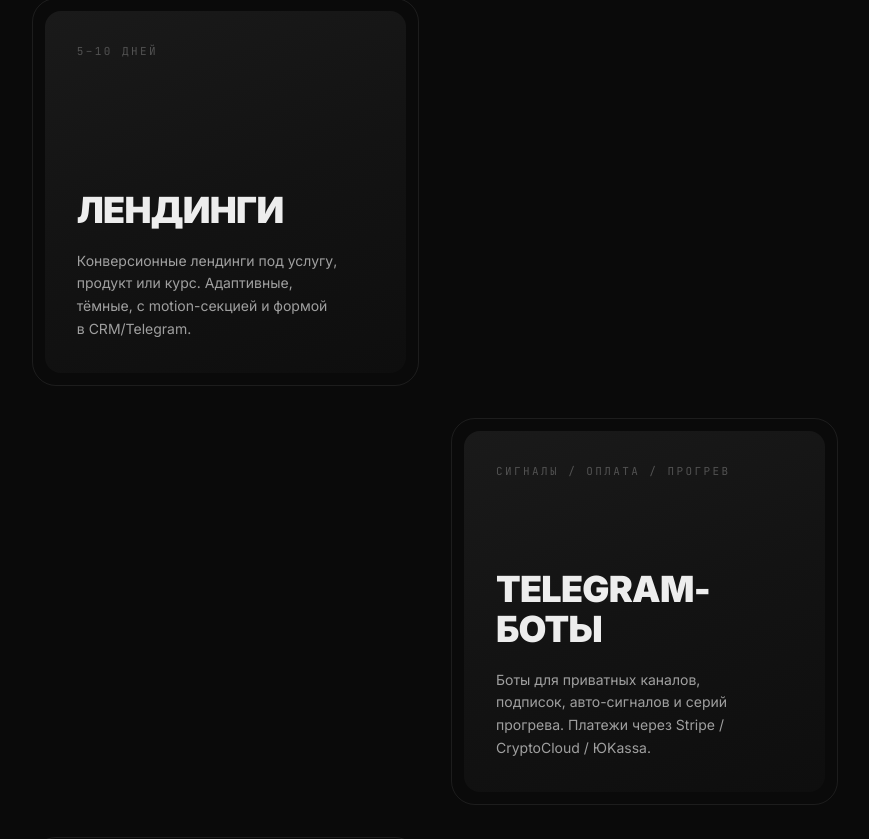
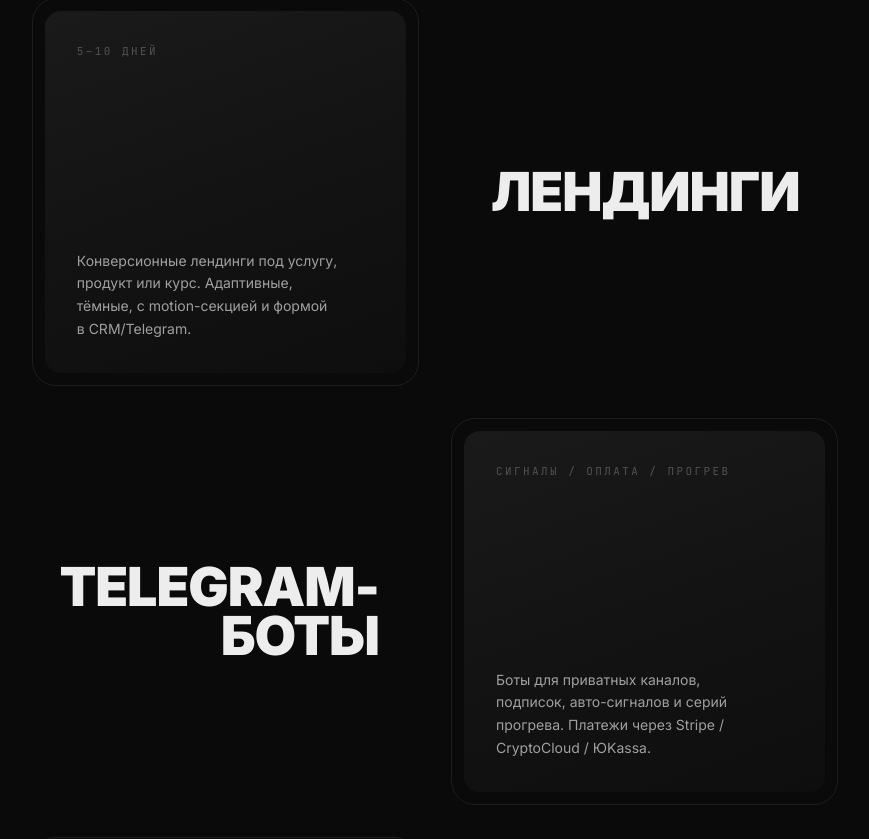
Before and after one commit to iamshouu/temat, a React (Vite) app: page / in a window 1280 px wide. Shown: the part 1440-2279 px from the top of the page, without its empty margins (237-1106 px from the left). Built offline with nearby package versions, Linux system fonts and the light colour scheme.

Commit message:
feat(services): move card titles outside — render as large display h3 in adjacent empty grid cells (md+), keep mobile fallback inside card

```diff
--- a/src/components/ServiceCard.tsx
+++ b/src/components/ServiceCard.tsx
@@ -31,7 +31,7 @@ export function ServiceCard({ title, body, sub }: Props) {
 
         <div className="relative z-10 flex flex-col gap-5">
           <h3
-            className="font-display font-black uppercase tracking-[-0.02em] text-3xl md:text-4xl leading-[0.95] text-text"
+            className="md:hidden font-display font-black uppercase tracking-[-0.02em] text-3xl leading-[0.95] text-text"
             style={{ fontVariationSettings: '"opsz" 24, "wght" 900' }}
           >
             {title}
--- a/src/components/Services.tsx
+++ b/src/components/Services.tsx
@@ -1,3 +1,4 @@
+import { Fragment } from 'react'
 import { motion } from 'motion/react'
 import { SectionLabel } from './SectionLabel'
 import { TracingBeam } from './TracingBeam'
@@ -49,23 +50,45 @@ export function Services() {
 
       <div className="grid grid-cols-1 md:grid-cols-2 md:grid-rows-4 gap-6 md:gap-8 md:px-[10%] lg:px-[14%]">
         {SERVICES.map((s, i) => {
-          const positions = [
+          const cardPos = [
             'md:[grid-area:1/1] md:justify-self-start',
             'md:[grid-area:2/2] md:justify-self-end',
             'md:[grid-area:3/1] md:justify-self-start',
             'md:[grid-area:4/2] md:justify-self-end',
           ]
+          const titlePos = [
+            'md:[grid-area:1/2] md:justify-self-start md:self-center md:pl-6 lg:pl-10 md:text-left',
+            'md:[grid-area:2/1] md:justify-self-end md:self-center md:pr-6 lg:pr-10 md:text-right',
+            'md:[grid-area:3/2] md:justify-self-start md:self-center md:pl-6 lg:pl-10 md:text-left',
+            'md:[grid-area:4/1] md:justify-self-end md:self-center md:pr-6 lg:pr-10 md:text-right',
+          ]
           return (
+            <Fragment key={s.id}>
               <motion.div
-            key={s.id}
                 initial={{ opacity: 0 }}
                 whileInView={{ opacity: 1 }}
                 viewport={{ once: true, margin: '-80px' }}
                 transition={{ duration: 0.6, delay: (i % 2) * 0.1 }}
-            className={`w-full md:max-w-[420px] ${positions[i]}`}
+                className={`w-full md:max-w-[420px] ${cardPos[i]}`}
               >
                 <ServiceCard title={s.title} sub={s.sub} body={s.body} />
               </motion.div>
+
+              <motion.h3
+                initial={{ opacity: 0, y: 20 }}
+                whileInView={{ opacity: 1, y: 0 }}
+                viewport={{ once: true, margin: '-80px' }}
+                transition={{ duration: 0.7, delay: 0.15 + (i % 2) * 0.1 }}
+                className={`hidden md:block font-display font-black uppercase tracking-[-0.02em] leading-[0.92] text-text ${titlePos[i]}`}
+                style={{
+                  fontSize: 'clamp(36px, 4.2vw, 72px)',
+                  fontVariationSettings: '"opsz" 32, "wght" 900',
+                  textWrap: 'balance',
+                }}
+              >
+                {s.title}
+              </motion.h3>
+            </Fragment>
           )
         })}
       </div>
```
Lines whose indentation alone changed are shown as unchanged.
